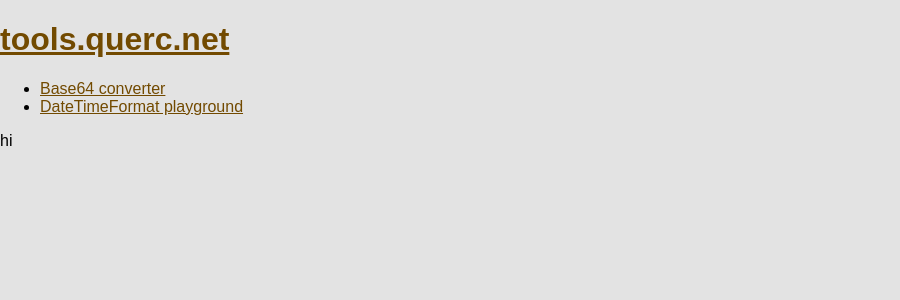
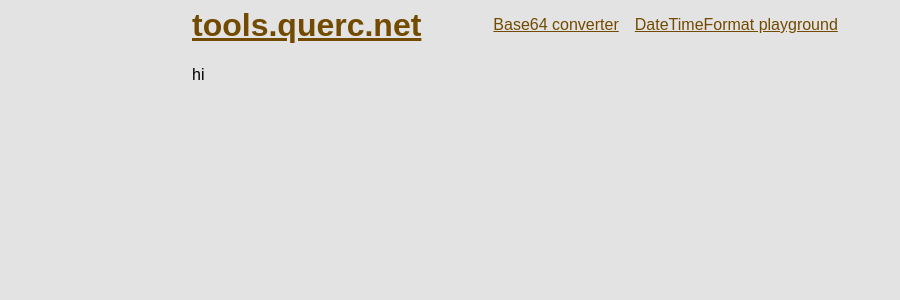
Before and after one commit to lindsayevans/tools.querc.net, a React (Vite) app: page / in a window 1280 px wide. Shown: the top 300 px of the page, without its empty margins (0-900 px from the left). Built offline with nearby package versions, Linux system fonts and the light colour scheme.

Commit message:
feat: basic layout

```diff
--- a/src/main.scss
+++ b/src/main.scss
@@ -1,7 +1,5 @@
 html,
 body {
-  width: 100%;
-  height: 100%;
   margin: 0;
 }
 
@@ -9,9 +7,19 @@ body {
   font-family: sans-serif;
   color: #000;
   background: #e3e3e3;
+  display: flex;
+  flex-direction: column;
+  align-items: center;
+  gap: 2rem;
 }
 
 a:link,
 a:visited {
   color: #724a00;
+  transition: color 0.15s ease-in-out;
 }
+
+a:hover,
+a:active {
+  color: #9d0000;
+}
--- /dev/null
+++ b/src/routes/Layout.scss
@@ -0,0 +1,24 @@
+header,
+main {
+  min-width: 70vw;
+}
+
+header {
+  display: flex;
+  align-items: center;
+  gap: 2rem;
+
+  h1 {
+    margin: 0;
+  }
+
+  nav ul {
+    display: flex;
+    align-items: flex-start;
+    gap: 1rem;
+    list-style-type: none;
+  }
+}
+
+main {
+}
--- a/src/routes/Layout.tsx
+++ b/src/routes/Layout.tsx
@@ -1,5 +1,7 @@
 import React from 'react';
 import { Link, Outlet } from 'react-router-dom';
+
+import './Layout.scss';
 
 export const Layout = () => {
   return (
```
